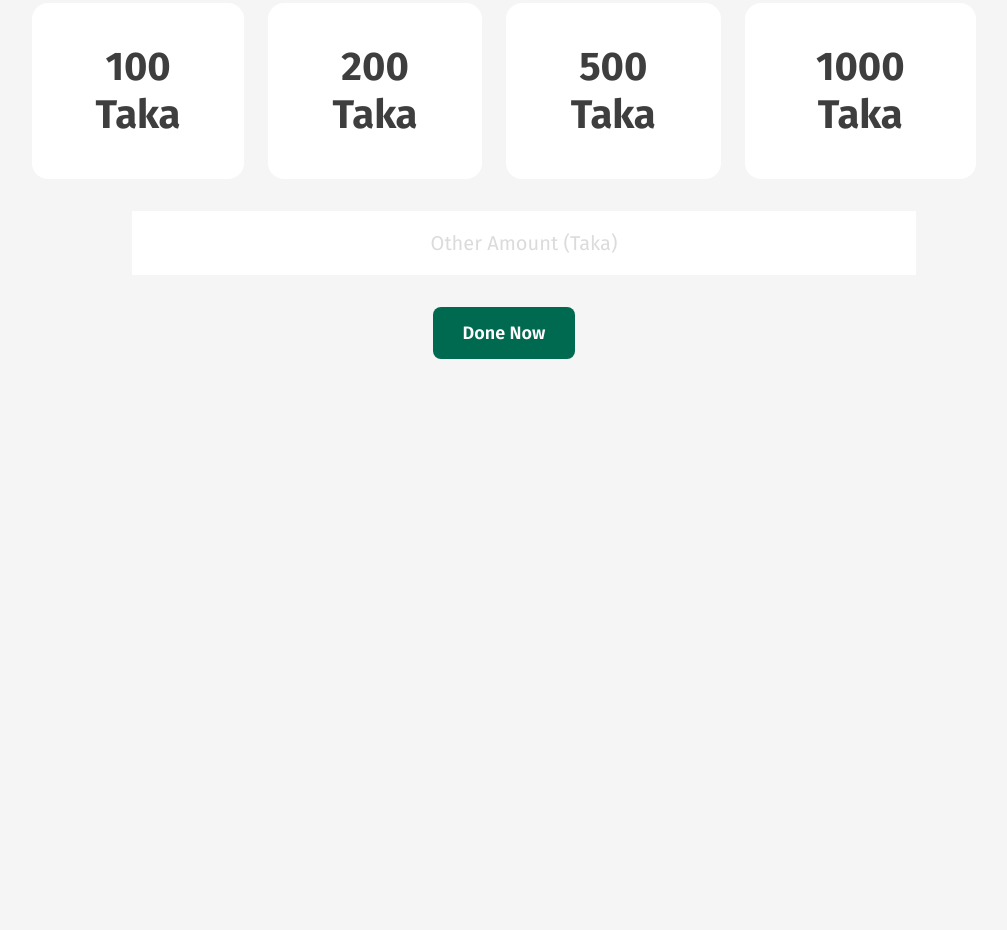
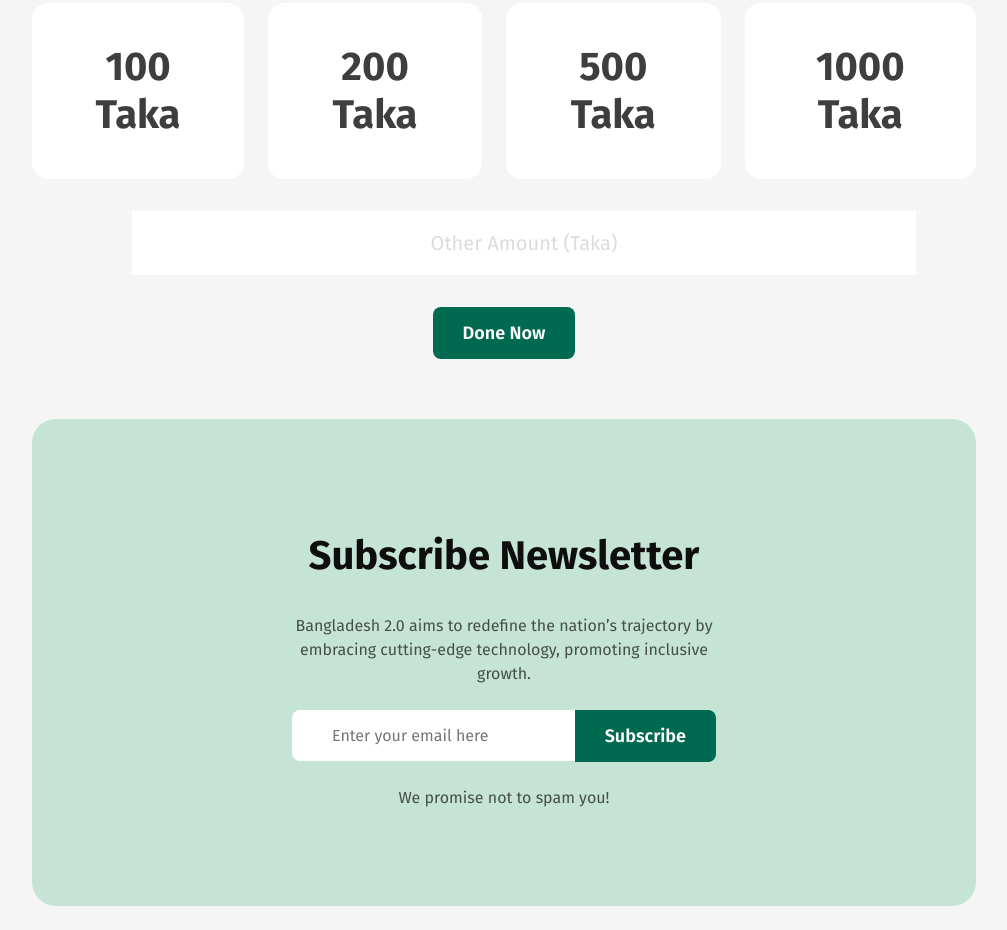
Before and after one commit to mrittunjoy-notincsrn/assignment-1, a plain HTML site: page index.html in a window 1280 px wide. Shown: the part 4111-5041 px from the top of the page, without its empty margins (136-1143 px from the left). Before the commit the page ends 4494 px from the top, so only its background shows below. Drawn offline with Linux system fonts and the light colour scheme.

Commit message:
newsletter added

```diff
--- a/index.html
+++ b/index.html
@@ -189,6 +189,19 @@
             </div>
             <a href=""><button class="btn-2">Done Now</button></a>
         </section>
+        <section class="newsletter margin">
+            <div class="newsletter-container">
+                <h1 class="title-name">Subscribe Newsletter</h1>
+                <p class="para-1 one">Bangladesh 2.0 aims to redefine the nation’s trajectory by embracing cutting-edge technology, promoting inclusive growth.</p>
+                <div class="newsletter-input-form">
+                    <div class="newsletter-input">
+                        <input type="text" placeholder="Enter your email here" class="input-design">
+                    </div>
+                    <div class="newsletter-btn"><a href=""><button class="btn-2">Subscribe</button></a></div>
+                </div>
+                <p class="para-1">We promise not to spam you!</p>
+            </div>
+        </section>
     </main>
     <footer></footer>
 </body>
--- a/style.css
+++ b/style.css
@@ -309,5 +309,42 @@ header{
     color: rgba(14, 14, 14, 0.15);
 }
 
+/* main - newletter */
+.newsletter{
+    margin-top: 60px;
+    background-color: #C6E4D6;
+    border-radius: 24px;
+    padding: 80px 260px;
+    text-align: center;
+}
+.newsletter .one{
+    margin: 16px 0 24px;
+}
+.newsletter-input-form{
+    display: flex;
+    justify-content: center;
+    align-items: center;
+    gap: 0;
+    width: 100%;
+    margin-bottom: 24px;
+}
+.newsletter-input{
+    width: 77%;
+}
+.newsletter-input .input-design{
+    width: 100%;
+    border-radius: 8px 0 0 8px;
+    box-sizing: border-box;
+    background-color: white;
+    border: none;
+    outline: none;
+    font-size: 16px;
+    color: rgba(14, 14, 14, 0.8);
+    padding: 16px 0 16px 40px;
+}
+.newsletter-btn button{
+    border-radius: 0 8px 8px 0;
+}
+
 
 /* footer section */
```
